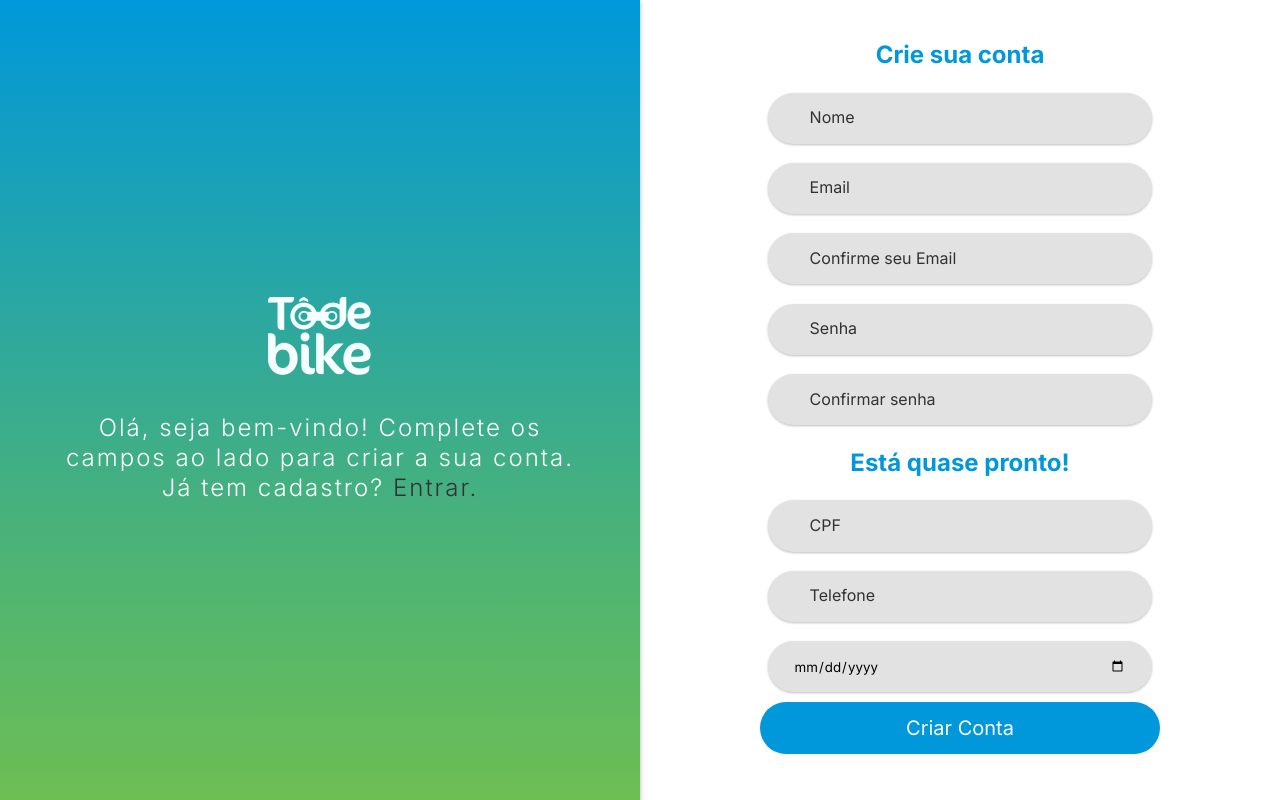
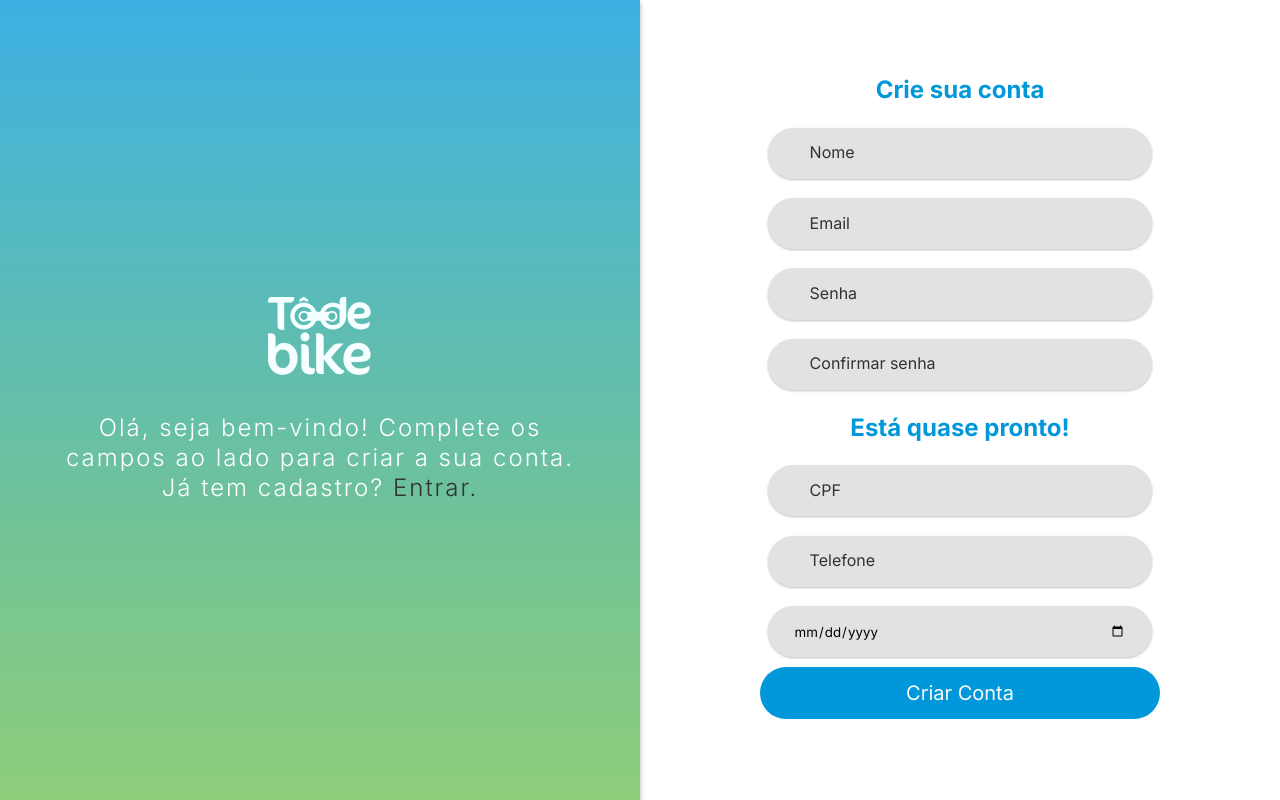
Before and after one commit to isadorabitt/Sistemas-para-Internet-To-de-bike-2, a React (Create React App) app in the folder bike-landing/: page /cadastro in a window 1280 px wide. Built offline with nearby package versions, Linux system fonts and the light colour scheme.

Commit message:
registro

```diff
--- a/bike-landing/src/components/Form/CSSModule/registerForm.module.css
+++ b/bike-landing/src/components/Form/CSSModule/registerForm.module.css
@@ -6,15 +6,19 @@
     width: 100vw;
     align-content: center;
     position: fixed;
+
+
 }
 
 
 
 .left{
-    background: linear-gradient(180deg,
-    #0098DA 0%,
-    #49B27A 65.62%,
-    rgba(106, 189, 80, 0.98) 100%);
+    background: linear-gradient(
+        180deg,
+        #0098dac2 0%,
+        #49b27ac7 65.62%,
+        rgb(106 189 80 / 76%) 100%
+        );
     box-shadow: 1px 2px 4px rgba(0, 0, 0, 0.22);
     width: 50vw;
     display: flex;
@@ -54,12 +58,23 @@
     margin: 1rem 0;
 }
 
+/* @media screen and (max-width: 768px) {
+    .registerMain{
+        background: linear-gradient(
+        180deg,
+        #0098dac2 0%,
+        #49b27ac7 65.62%,
+        rgb(106 189 80 / 76%) 100%
+        );
+    }
+  } */
+
 .loginMain {
     background: linear-gradient(
         180deg,
-        #0098DA 0%,
-        #49B27A 65.62%,
-        rgba(106, 189, 80, 0.98) 100%
+        #0098dac2 0%,
+        #49b27ac7 65.62%,
+        rgb(106 189 80 / 76%) 100%
         );
     box-shadow: 1px 2px 4px rgba(0, 0, 0, 0.22);
     position: fixed;
--- a/bike-landing/src/components/Form/RegisterForm.js
+++ b/bike-landing/src/components/Form/RegisterForm.js
@@ -9,7 +9,6 @@ import {Button} from "../Button";
 export const RegisterForm = () => {
 
     const [email, setEmail] = useState("");
-    const [emailConfirm, setEmailConfirm] = useState("");
     const [senha, setSenha] = useState("");
     const [senhaConf, setSenhaConf] = useState("");
     const [error, setError] = useState("");
@@ -21,9 +20,6 @@ export const RegisterForm = () => {
         event.preventDefault();
         if (!email | !senhaConf | !senha) {
           setError("Preencha todos os campos");
-          return;
-        } else if (email !== emailConfirm) {
-          setError("Os e-mails não são iguais");
           return;
         }
 
@@ -59,11 +55,7 @@ export const RegisterForm = () => {
                     placeholder="Email"
                     onChange={(e) => [setEmail(e.target.value), setError("")]}
                 />
-                <Input
-                    type="email"
-                    placeholder="Confirme seu Email"
-                    onChange={(e) => [setEmailConfirm(e.target.value), setError("")]}
-                />
+
                 <Input
                     type="password"
                     placeholder="Senha"
```
